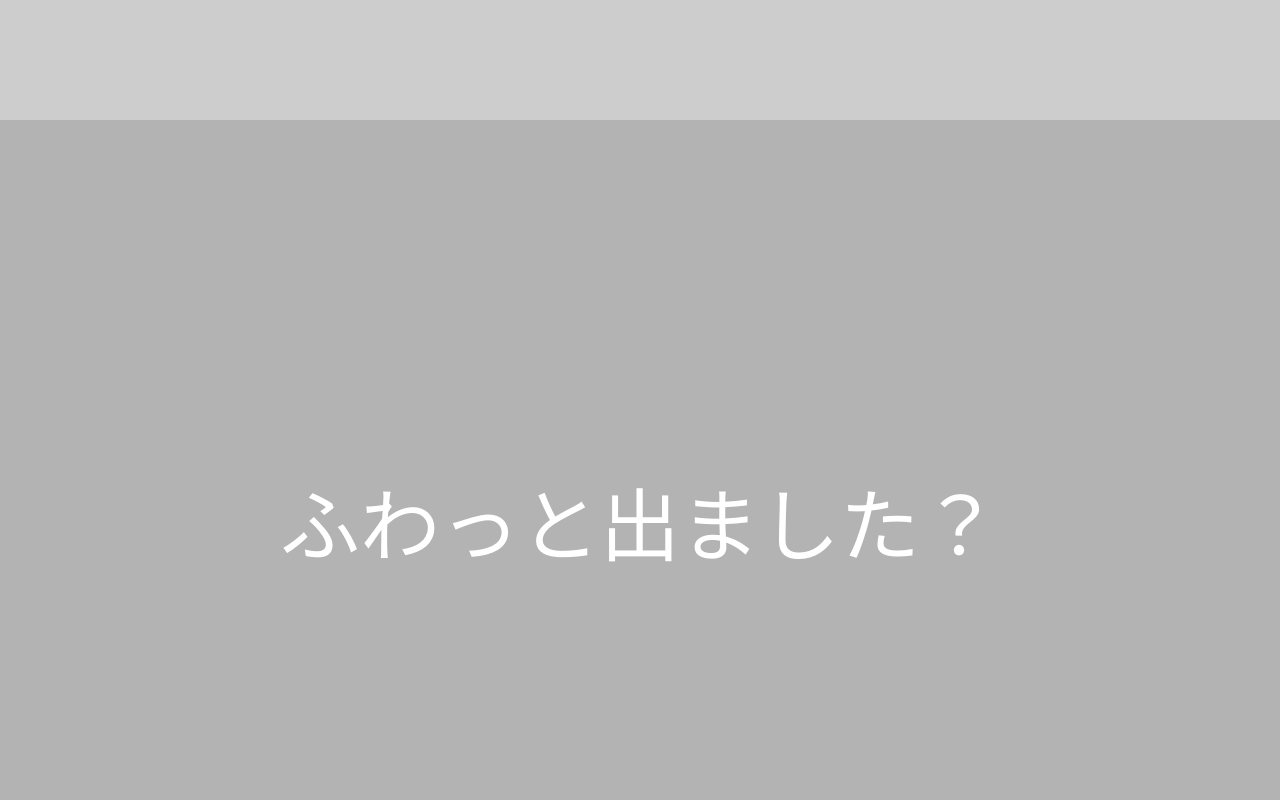
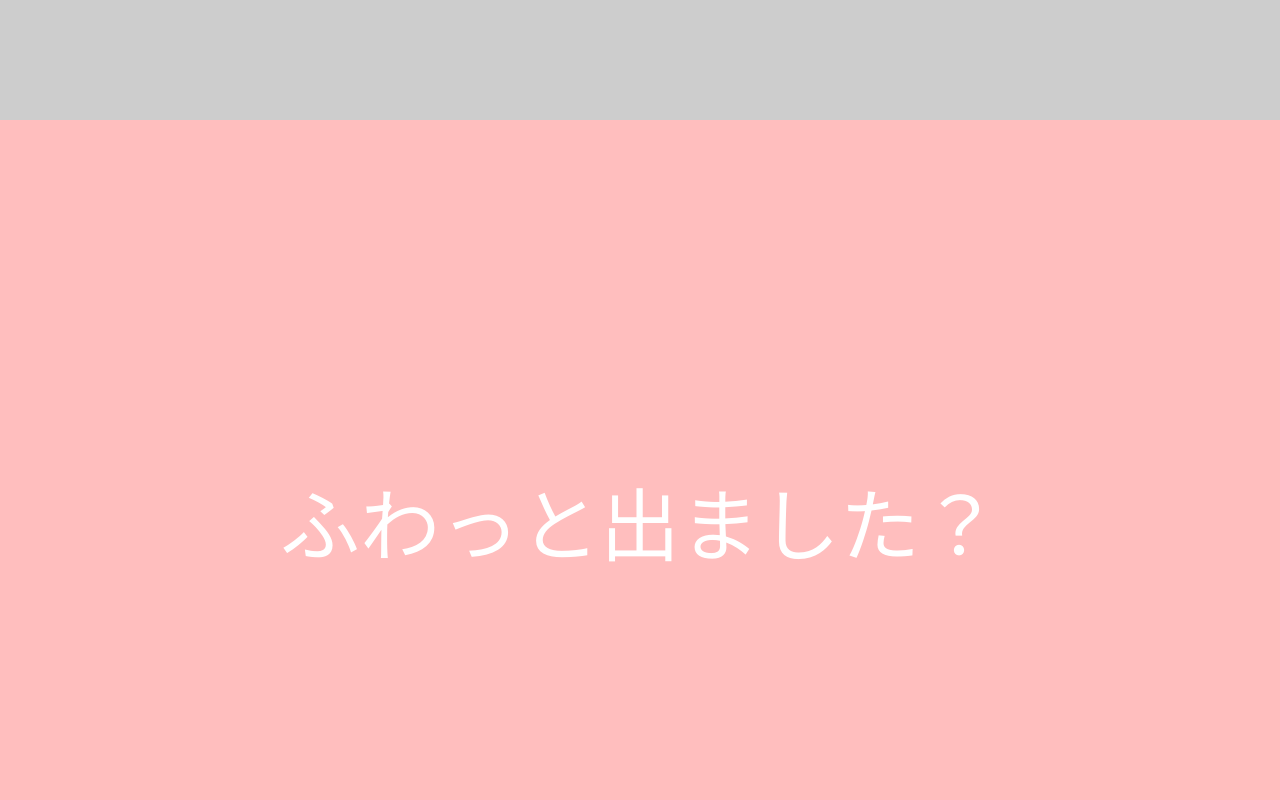
Before and after one commit to HosomiRuka/fadeIn, a plain HTML site: page index.html in a window 1280 px wide. Shown: the part 1480-2280 px from the top of the page. Drawn offline with Linux system fonts and the light colour scheme.

Commit message:
30%理解,

```diff
--- a/index.css
+++ b/index.css
@@ -51,3 +51,12 @@ body {
   /* 動作速度:対象 動作時間; */
   transition: all 300ms;
 }
+
+.fadein2 {
+  /* 透明度:0; */
+  opacity: 0;
+  /* 変形:移動(座標x, 座標y); */
+  transform: translate(0, 45px);
+  /* 動作速度:対象 動作時間; */
+  transition: all 800ms;
+}
--- a/index.html
+++ b/index.html
@@ -25,7 +25,7 @@
           </div>
         </section>
 
-        <section class="main__content__section" id="section_02">
+        <section class="main__content__section fadein2" id="section_02">
           <div class="text__box">
             <p>ふわっと出ました？</p>
           </div>
--- a/index.js
+++ b/index.js
@@ -5,6 +5,9 @@ function animation() {
   // 要素の寸法と位置を取得,Element.getBoundingClientRect() メソッドは、要素の寸法と、そのビューポートに対する位置を返します。
   let topheight = sections.getBoundingClientRect();
   // 現在のスクロール位置取得
+  //どのデバイスになっても変わらない値が左上だから
+  //スクロール量 = Yの値 (window.pageYOffset) || スクロール縦にどれほどスクロールしたかを取得
+  //ブラウザによって効かないことがあるので、２つ用意してる
   let scrollTop = window.pageYOffset || document.documentElement.scrollTop;
   //画面TOPの座標を取得する
   let target = topheight.bottom + scrollTop;
@@ -57,6 +60,7 @@ window.addEventListener("mousemove", function (mouse) {
   // console.log(mY);
 });
 
+window.addEventListener("scroll", function () {
   //お手本を分解して一個ずつ作っていく
   //作りたいもの = 要素が指定の箇所まで来たときcssを追加する
   //指定の箇所 = どうわからせる？
@@ -64,8 +68,29 @@ window.addEventListener("mousemove", function (mouse) {
   let section_02 = document.getElementById("section_02");
   //要素の寸法と位置を取得
   let size = section_02.getBoundingClientRect();
-//
+  //スクロールした値を取得する
+  let Top = window.pageYOffset || document.documentElement.scrollTop;
+  //画面TOPの座標を取得する
+  let target2 = size.bottom + Top;
+  //画面の高さ
+  let WH = parseFloat(window.innerHeight);
+  // スクロール位置からウィンドウの高さ分を減算
+  let point2 = target2 - WH;
 
   //動いてるか確認
   // console.log(section_02);
   // console.log(size);
+  // console.log(target2);
+  // console.log(WH);
+  // console.log(point2);
+
+  if (Top + 300 > target2 - WH) {
+    section_02.style.opacity = "1";
+    section_02.style.backgroundColor = "#ffbebe";
+    section_02.style.transform = "translate(0, 0)";
+  } else {
+    section_02.style.opacity = "0";
+    section_02.style.backgroundColor = "#b3b3b3";
+    section_02.style.transform = "translate(0, 45px)";
+  }
+});
```
Lines whose indentation alone changed are shown as unchanged.
